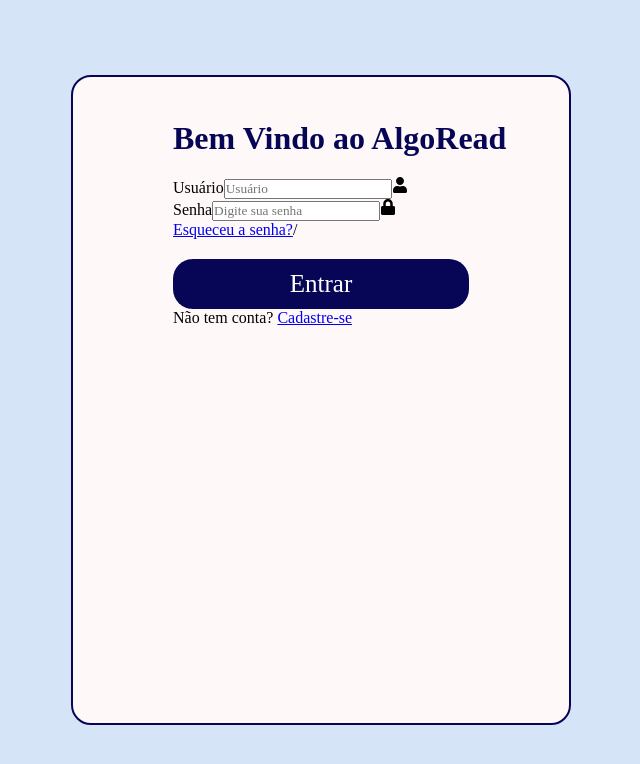
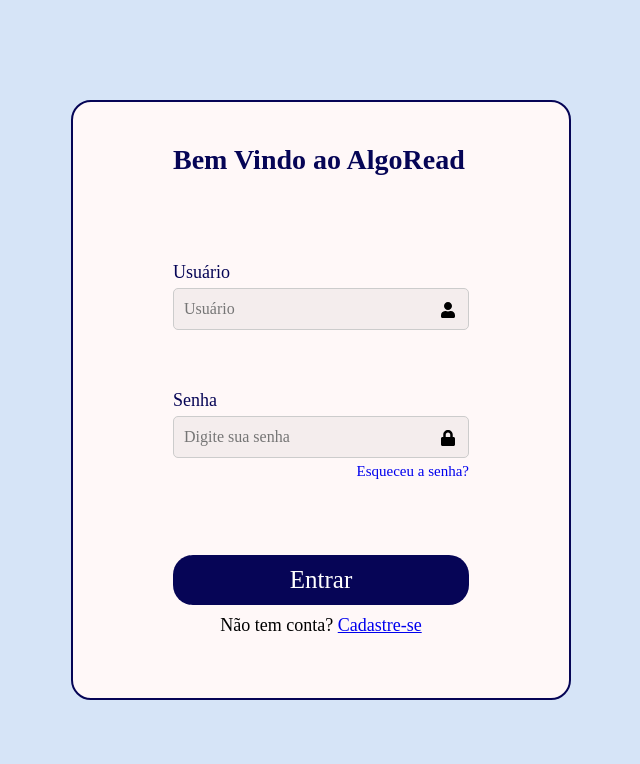
Before and after one commit to Lukexll/AlgoReadFrontEnd, a React (Vite) app: page /login in a window 1280 px wide. Shown: the top 764 px of the page, without its empty margins (319-959 px from the left). Built offline with nearby package versions, Linux system fonts and the light colour scheme.

Commit message:
tela de cadastro e login

```diff
--- a/src/Login/Login.css
+++ b/src/Login/Login.css
@@ -1,6 +1,6 @@
-.container {
+.login-container {
     width: 500px;
-    height: 650px;
+    height: 600px;
     flex-shrink: 0;
     background-color: rgba(255, 248, 248, 1);
     border-radius: 20px;
@@ -8,3 +8,104 @@
     padding: 100px;
 
 }
+.login-container h2{
+    text-align: center;
+    font-size: 28px;
+    color: #060556;
+    position: fixed;
+    top: 18%;
+    margin: 0%;
+
+
+}
+.login-container .login-form {
+    position: relative;
+    width: 100%;
+    height: 60%;
+    margin: 60px auto;
+    display: flex;
+    flex-direction: column;
+    margin-bottom: 15px;
+    min-height: 20px;
+
+}
+
+.login-form input{
+    position: relative;
+    width: 100%;
+    height: 35px;
+    background-color: #F4EDED;
+    outline: none;
+    border: 2px solid #060556;
+    box-shadow: 0px 4px 4px 0px rgba(6, 5, 86, 1 , 0.25);
+    border: 1px solid #ccc;
+    border-radius: 5px;
+    font-size: 16px;
+    color: black;
+    padding: 20px 10px;
+
+
+}
+.login-form label{
+    color: #060556;
+    font-size: 18px;
+    font-weight: normal;
+    margin-bottom: 5px;
+    display: block;
+
+
+}
+
+.login-form .icon {
+    position: absolute;
+    right: 13px;
+    top: 70%;
+    font-size: 16px;
+    color: black;
+    pointer-events: none;
+    transform: translateY(-50%);
+}
+
+.login-container .extra-options{
+    display: flex;
+    justify-content: flex-end;
+    font-size: 15px;
+    margin: -10px 0 50px;
+}
+
+.extra-options a {
+    text-decoration: none;
+}
+
+.extra-options a:hover {
+    text-decoration: underline;
+}
+
+
+.login-container button {
+    width: 100%;
+    height: 50px;
+    background-color: #060556;
+    border: none;
+    outline: none;
+    border-radius: 20px;
+    box-shadow: 0px 4px 4px 0px rgba(6, 5, 86, 1 , 0.25);
+    cursor: pointer;
+    font-size: 25px;
+    color: #FFF;
+    margin-top: 25px;
+
+
+
+}
+.login-container .redirect {
+    font-size: 18px;
+    text-align: center;
+    margin: 10px 0 10px;
+
+
+}
+.error-message {
+    color: red;
+    margin-bottom: 1rem;
+  }
--- a/src/Login/Login.jsx
+++ b/src/Login/Login.jsx
@@ -31,8 +31,8 @@
 
 
 return (
-    <div className="container">
-        <h1>Bem Vindo ao AlgoRead</h1>
+    <div className="login-container">
+        <h2>Bem Vindo ao AlgoRead</h2>
         <form onSubmit={handleSubmit}>
 
     <div className="login-form">
@@ -66,7 +66,7 @@
 
         <div className="extra-options">
          <a href="#">Esqueceu a senha?</a>
-         /</div>
+         </div>
 
         <button type="submit">Entrar</button>
 
```
